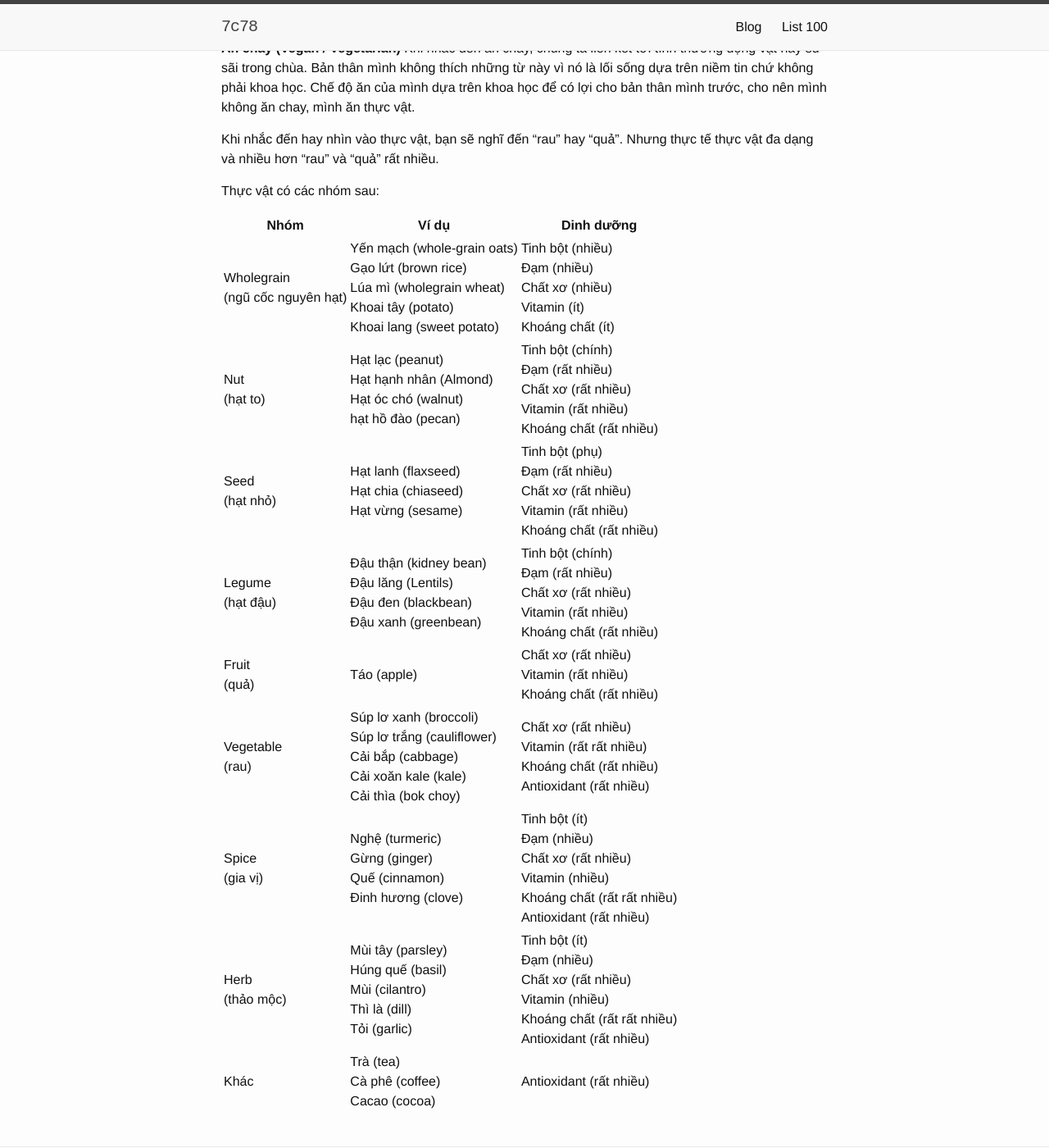
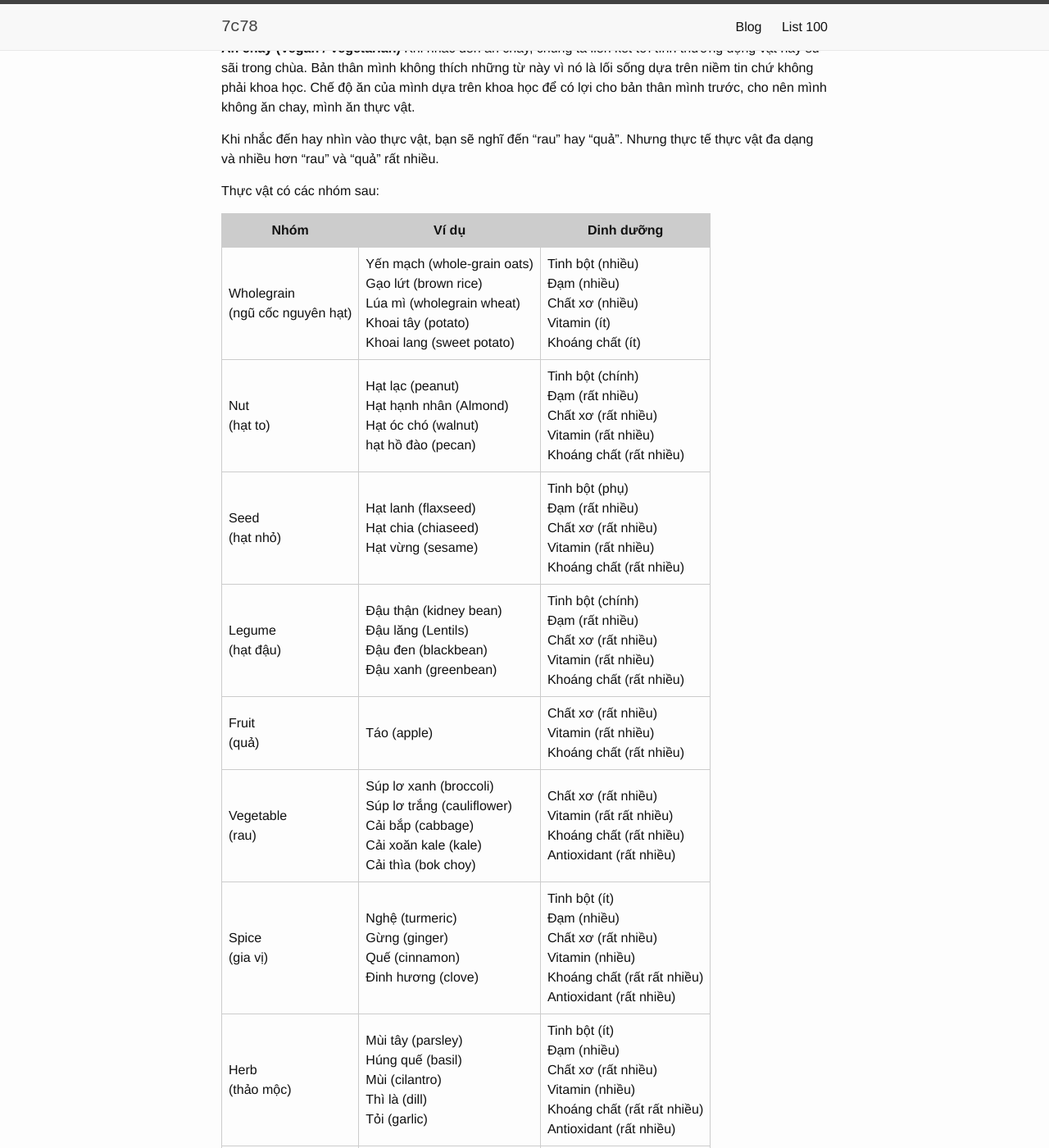
Before and after one commit to 7c78/7c78.github.io, a Jekyll site: the page built from _posts/2019-11-22-health.markdown, in a window 1280 px wide and 1400 px high, scrolled down 1461 px. Shown: the whole window at 82% size. Built offline with Jekyll 4.4.1, drawn with Linux system fonts in a browser that asks for light colours; our own code applies the rules of GitHub Pages for plain Markdown files.

Commit message:
test space

```diff
--- a/_sass/_base.scss
+++ b/_sass/_base.scss
@@ -283,3 +283,16 @@ strong {
     }
   }
 }
+
+table {
+  border-collapse: collapse;
+}
+
+th {
+  background: #ccc;
+}
+
+th, td {
+  border: 1px solid #ccc;
+  padding: 8px;
+}
```
